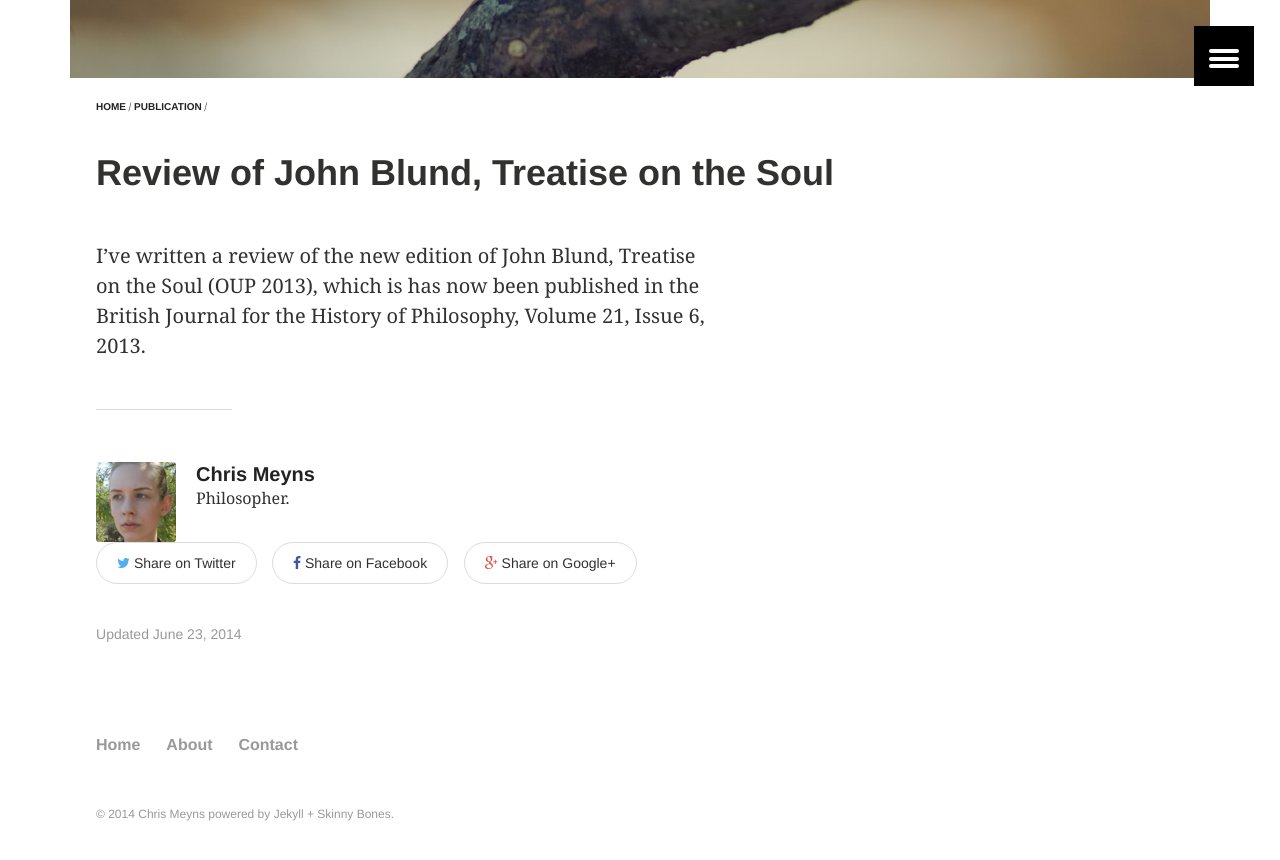
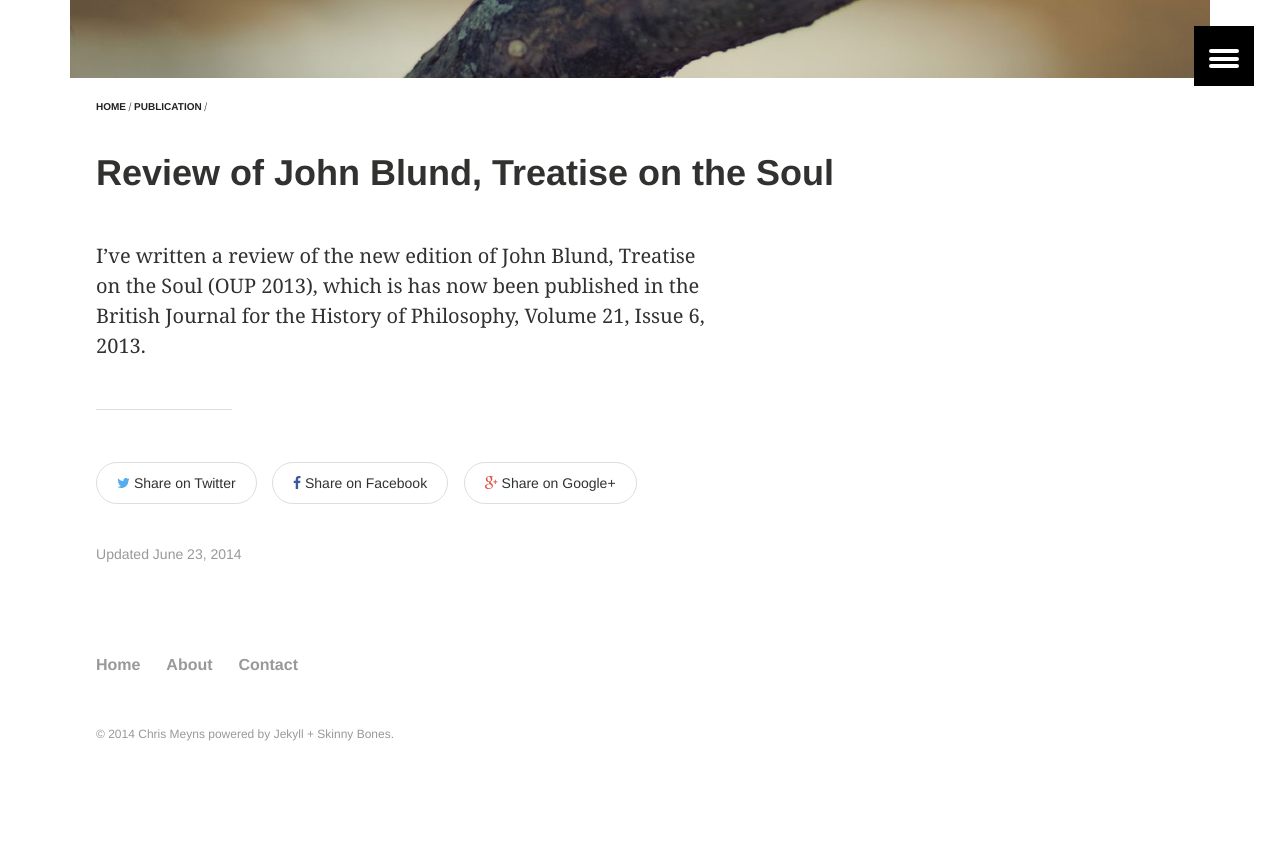
Before and after one commit to msteenhagen/csmeyns.github.io, a Jekyll site: the page built from _posts/publications/2014-08-09-review-blund.md, in a window 1280 px wide and 900 px high, scrolled down 604 px. Shown: the top 860 px of the window. Built offline with Jekyll 4.4.1, drawn with Linux system fonts in a browser that asks for light colours; after the commit the page ends 1424 px from its top, so only the background shows below that.

Commit message:
Blocked out author html

```diff
--- a/_includes/page-author.html
+++ b/_includes/page-author.html
@@ -2,10 +2,10 @@
   {% assign author = site.data.authors[page.author] %}{% else %}{% assign author = site.owner %}
 {% endif %}
 
-<div class="author-image">
+<!-- <div class="author-image">
 	<img src="{{ site.url }}/images/{{ author.avatar }}" alt="{{ author.name }}">
-</div><!-- ./author-image -->
-<div class="author-content">
+</div> --><!-- ./author-image -->
+<!-- <div class="author-content">
 	<h3 class="author-name" >{% if author.web %}<a href="{{ author.web }}" itemprop="author">{{ author.name }}</a>{% else %}<span itemprop="author">{{ author.name }}</span>{% endif %}</h3>
 	<p class="author-bio">{{ author.bio }}</p>
-</div><!-- ./author-content -->
+</div> --><!-- ./author-content -->
```
